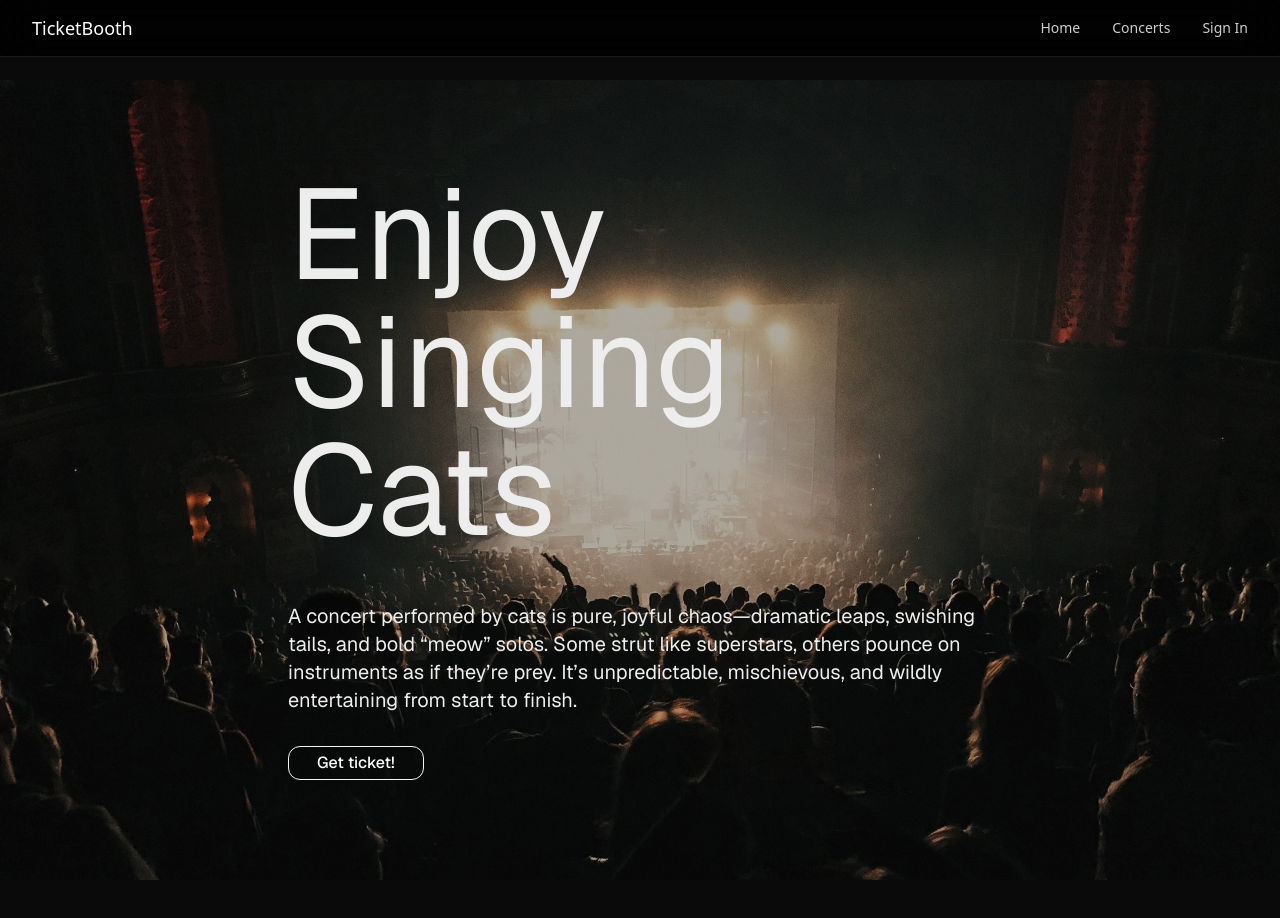
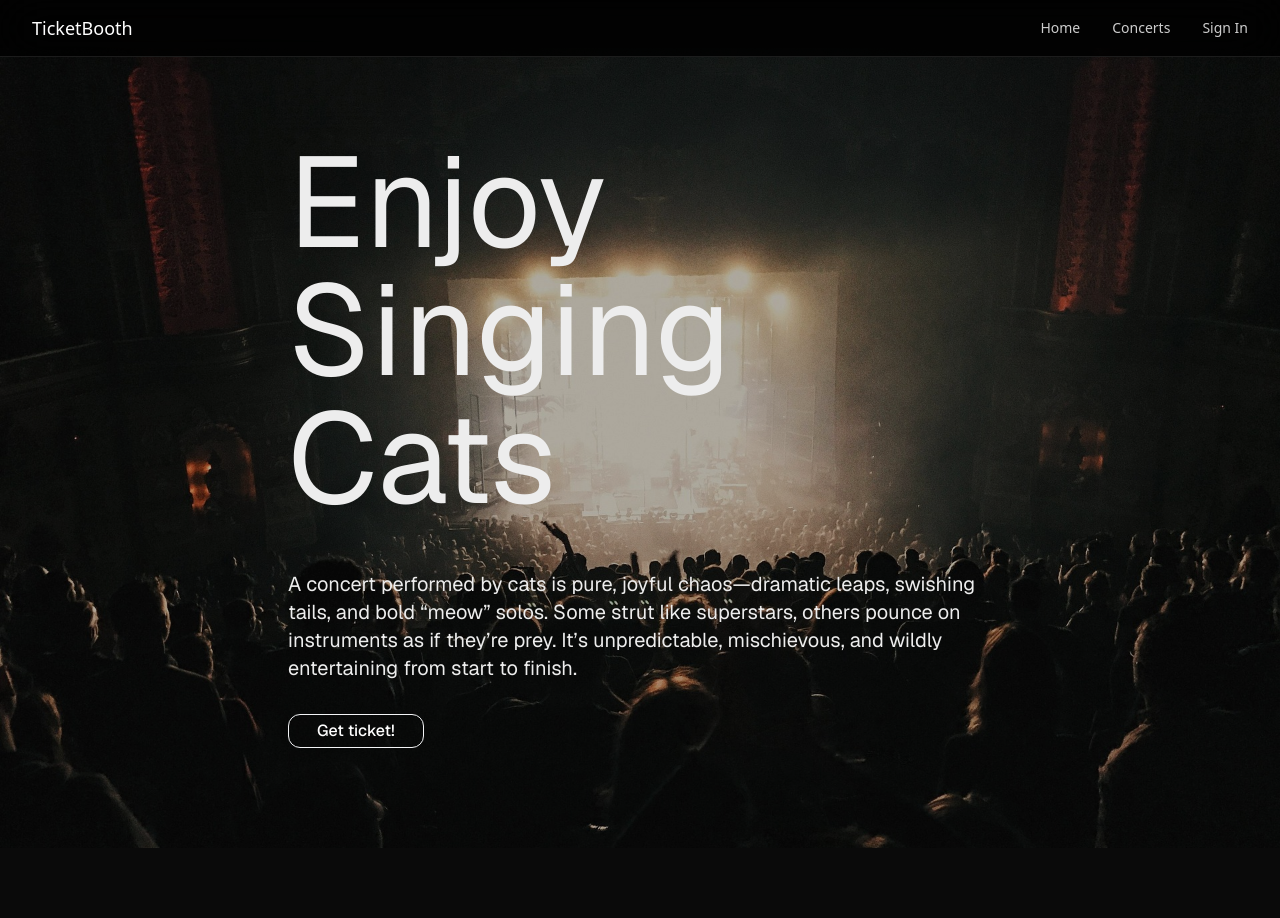
Before and after one commit to IronGhost63/ticket-booth-web, a Next.js app: page / in a window 1280 px wide. Shown: the top 918 px of the page. Built offline with nearby package versions, Linux system fonts and the light colour scheme.

Commit message:
fix home page

```diff
--- a/app/styles/pages/home.css
+++ b/app/styles/pages/home.css
@@ -33,3 +33,9 @@
     }
   }
 }
+
+@layer utilities {
+  .home-screen main {
+    @apply pt-12
+  }
+}
```
